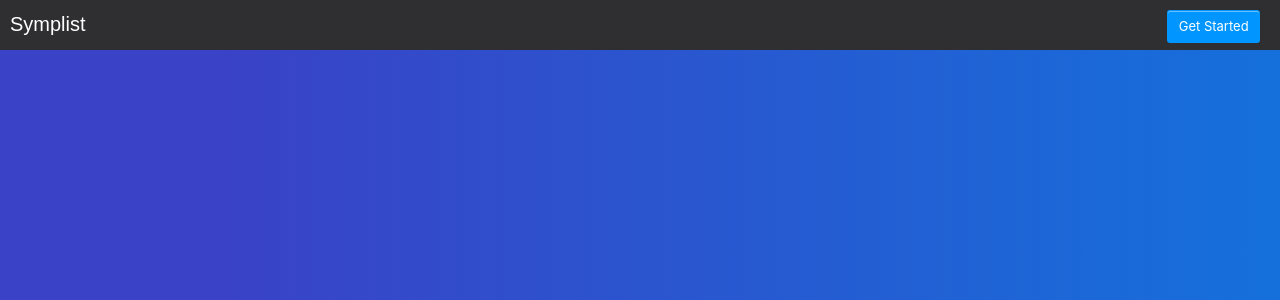
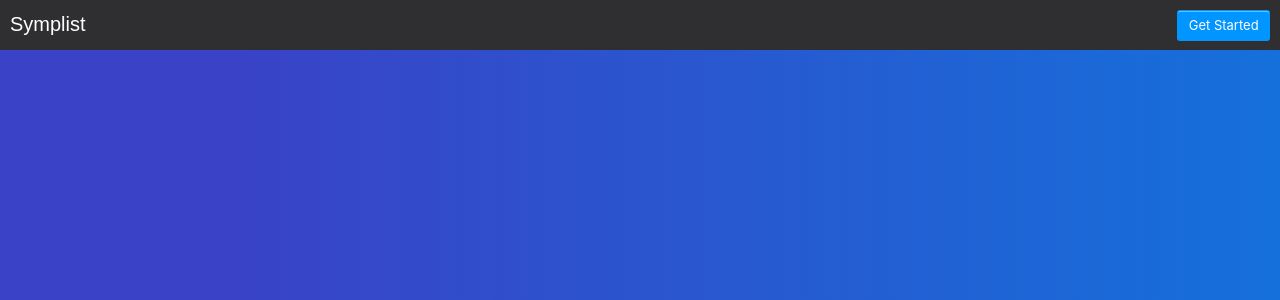
Before and after one commit to AmirH32/Symplist, a Flask app: page / in a window 1280 px wide. Shown: the top 300 px of the page. Run offline with Flask 2, Linux system fonts and the light colour scheme.

Commit message:
Update main.css
- Updated the look of the navbar
- Made the user interface more interactive for the user

```diff
--- a/Static/css/main.css
+++ b/Static/css/main.css
@@ -8,26 +8,40 @@ body{
 }
 
 .navbar {
-    padding: 10px 0px 10px 0px;
     width: 100%;
-    height: 30px;
-    display: flex;
+    height: 50px;
     background-color: rgb(47, 47, 50);
+    overflow: hidden;
 }
 
-.navbar-brand{
-  font-size: 20px;
-  margin:3px 0 0 10px;
+.navbar a {
+  float: right;
+  text-align: center;
+  height:20px;
+  padding: 15px 10px;
+  font-size: 16px;
   text-decoration: none;
   color: white;
 }
 
+.navbar .nav-heading:hover{
+  padding-bottom: 13px;
+  border-bottom: 2px solid rgb(150, 150, 150);
+}
 
-.nav-button {
+.navbar .navbar-brand{
+  font-size: 20px;
+  padding: 12.5px 10px;
+  float: left;
+  height: 25px;
+}
+
+.navbar .nav-button {
     background-color: #0095ff;
     border: 1px solid transparent;
+    height: fit-content;
+    margin: 10px 10px;
     border-radius: 3px;
-    margin:0px 20px auto auto;
     box-shadow: rgba(255, 255, 255, .4) 0 1px 0 0 inset;
     box-sizing: border-box;
     color: #fff;
@@ -37,13 +51,14 @@ body{
     font-weight: 400;
     line-height: 1.15385;
     outline: none;
-    padding: 8px .8em;
+    padding: 7px .8em;
     text-align: center;
     text-decoration: none;
     user-select: none;
     -webkit-user-select: none;
     touch-action: manipulation;
     white-space: nowrap;
+    float: right;
 }
 
 .nav-button:hover,
```
